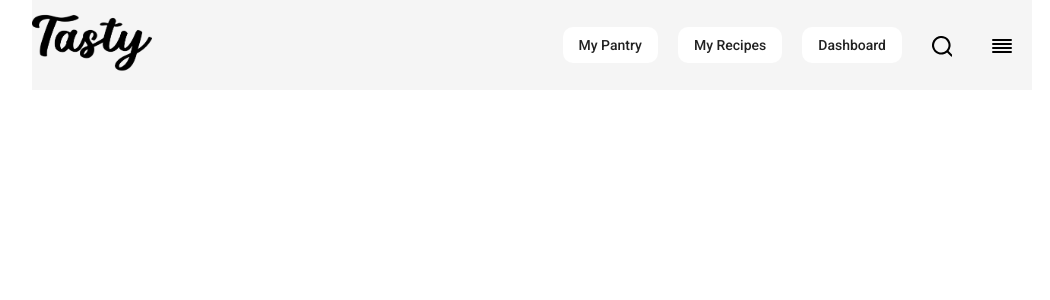
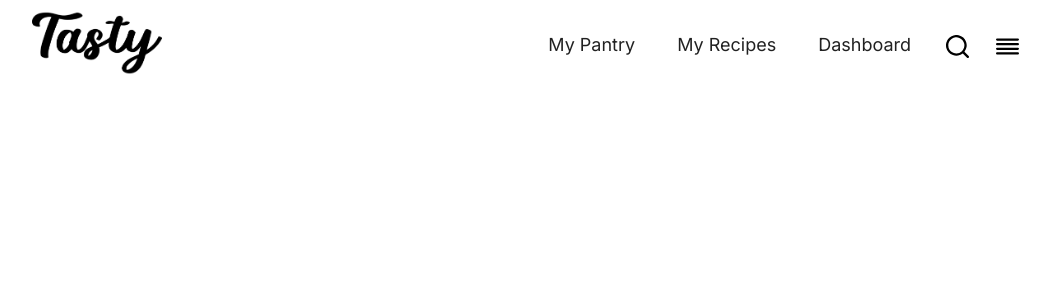
Before and after one commit to ekilamyan/Cooking-Angular, an Angular app: page /recipe-instructions in a window 1280 px wide. Shown: the top 300 px of the page, without its empty margins (108-1158 px from the left). Built offline with nearby package versions, Linux system fonts and the light colour scheme.

Commit message:
worked on navbar a little

```diff
--- a/src/app/shared/components/navbar/navbar.component.css
+++ b/src/app/shared/components/navbar/navbar.component.css
@@ -3,16 +3,20 @@
   }
 
 .mat-toolbar {
+    background-color: white;
     height: 90px;
     padding: 0px;
 }
 
 img {
-    width: 120px;
+    width: 130px;
     height: auto;
 }
+
 button {
-    border-radius: 10px;
-    margin-right: 10px;
-    margin-left: 10px;
+    font-family: "Inter", sans-serif;
+    font-size: 18px;
+    border-radius: 25px;
+    margin-right: 5px;
+    margin-left: 5px;
 }
--- a/src/app/shared/components/navbar/navbar.component.html
+++ b/src/app/shared/components/navbar/navbar.component.html
@@ -3,18 +3,18 @@
         <a class="logo"><img src="assets/Logos/logo.png" alt=""></a>
       </div>
     <span class="example-spacer"></span>
-    <button mat-flat-button>My Pantry</button>
-    <button mat-flat-button>My Recipes</button>
-    <button mat-flat-button>Dashboard</button>
+    <button [routerLink]="['/my-pantry']" mat-flat-button>My Pantry</button>
+    <button [routerLink]="['/recipe-instructions']" mat-flat-button>My Recipes</button>
+    <button [routerLink]="['/dashboard']" mat-flat-button>Dashboard</button>
     <button mat-icon-button class="example-icon favorite-icon">
-        <svg xmlns="http://www.w3.org/2000/svg" width="20.667" height="20.667" viewBox="0 0 26.667 26.667">
+        <svg xmlns="http://www.w3.org/2000/svg" width="23" height="23" viewBox="0 0 26.667 26.667">
             <path
                 d="M24.39,26.276l-4.9-4.9a12.012,12.012,0,1,1,1.885-1.885l4.9,4.9a1.334,1.334,0,0,1-1.886,1.886ZM2.666,12a9.329,9.329,0,0,0,15.827,6.7,1.338,1.338,0,0,1,.206-.206A9.332,9.332,0,1,0,2.666,12Z">
             </path>
         </svg>
     </button>
     <button mat-icon-button class="example-icon">
-        <svg xmlns="http://www.w3.org/2000/svg" width="20" height="14" viewBox="0 0 20 14">
+        <svg xmlns="http://www.w3.org/2000/svg" width="23" height="23" viewBox="0 0 20 14">
             <path
                 d="M1,14a1,1,0,0,1,0-2H19a1,1,0,0,1,0,2Zm0-4A1,1,0,1,1,1,8H19a1,1,0,0,1,0,2ZM1,6A1,1,0,0,1,1,4H19a1,1,0,0,1,0,2ZM1,2A1,1,0,0,1,1,0H19a1,1,0,0,1,0,2Z">
             </path>
```
